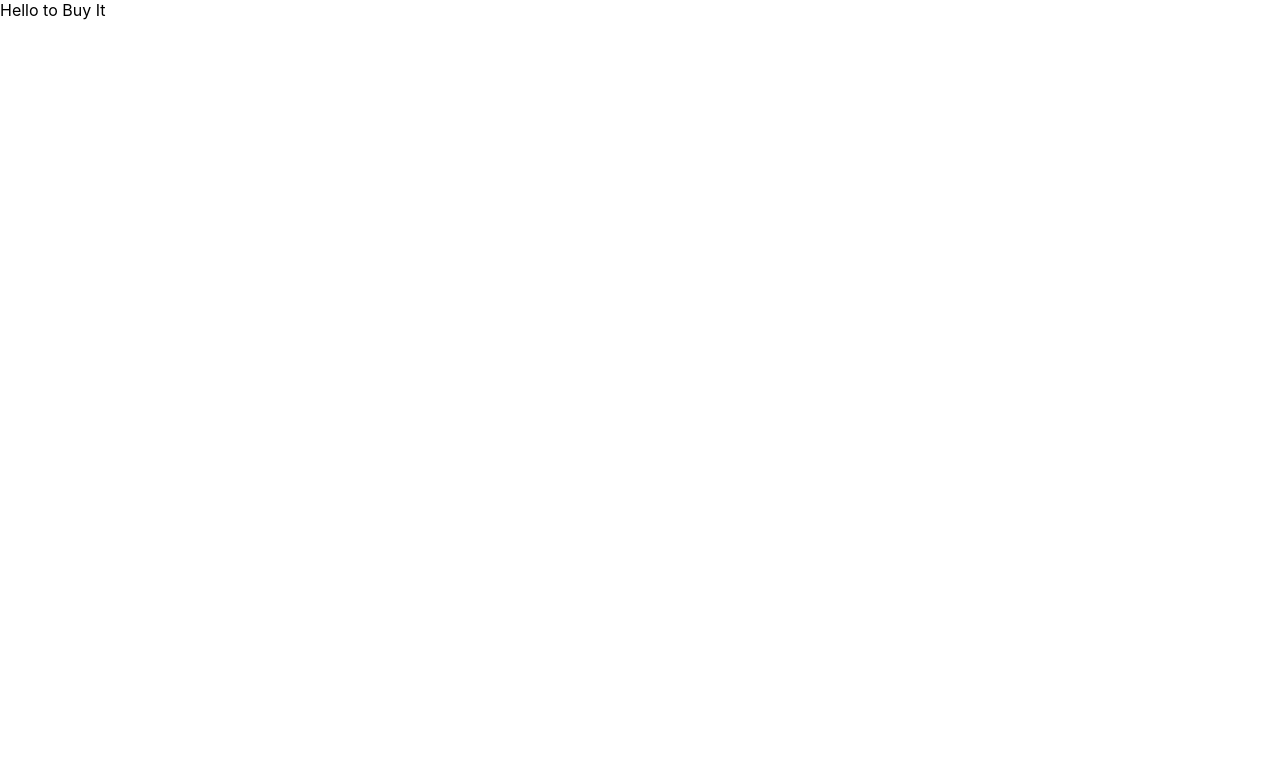
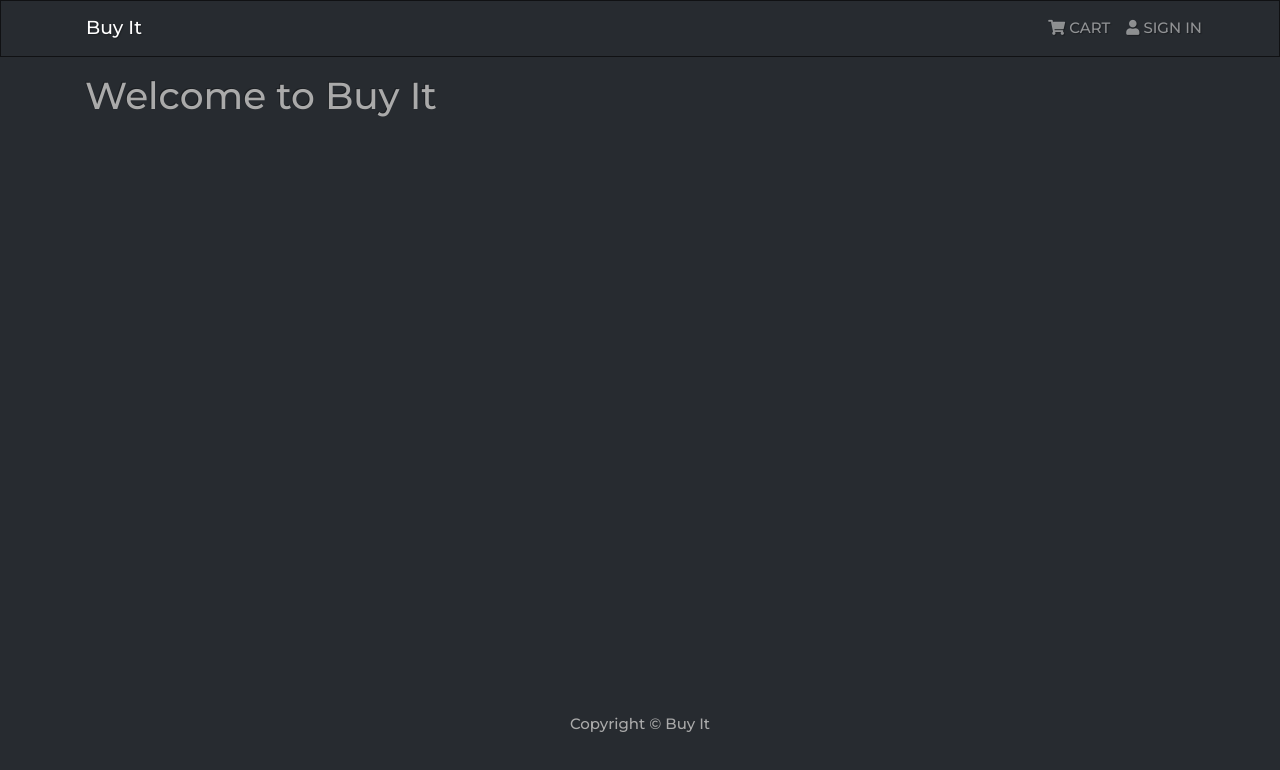
Before and after one commit to AjeaSmith/BuyIt, a React (Create React App) app in the folder frontend/: page / in a window 1280 px wide. Shown: the top 770 px of the page. Built offline with nearby package versions, Linux system fonts and the light colour scheme.

Commit message:
setup navbar

```diff
--- a/frontend/package.json
+++ b/frontend/package.json
@@ -6,7 +6,9 @@
     "@testing-library/jest-dom": "^5.11.4",
     "@testing-library/react": "^11.1.0",
     "@testing-library/user-event": "^12.1.10",
+    "bootswatch": "^4.5.3",
     "react": "^17.0.1",
+    "react-bootstrap": "^1.4.0",
     "react-dom": "^17.0.1",
     "react-scripts": "4.0.0",
     "web-vitals": "^0.2.4"
--- a/frontend/public/index.html
+++ b/frontend/public/index.html
@@ -5,22 +5,27 @@
     <link rel="icon" href="%PUBLIC_URL%/favicon.ico" />
     <meta name="viewport" content="width=device-width, initial-scale=1" />
     <meta name="theme-color" content="#000000" />
-    <meta
-      name="description"
-      content="Find what's best for you, and buy it"
-    />
+    <meta name="description" content="Find what's best for you, and buy it" />
     <link rel="apple-touch-icon" href="%PUBLIC_URL%/logo192.png" />
     <!--
       manifest.json provides metadata used when your web app is installed on a
       user's mobile device or desktop. See https://developers.google.com/web/fundamentals/web-app-manifest/
     -->
     <link rel="manifest" href="%PUBLIC_URL%/manifest.json" />
-
+    <link
+      href="https://fonts.googleapis.com/css2?family=Montserrat:wght@300;500&display=swap"
+      rel="stylesheet"
+    />
+    <link
+      rel="stylesheet"
+      href="https://cdnjs.cloudflare.com/ajax/libs/font-awesome/5.15.1/css/all.min.css"
+      integrity="sha512-+4zCK9k+qNFUR5X+cKL9EIR+ZOhtIloNl9GIKS57V1MyNsYpYcUrUeQc9vNfzsWfV28IaLL3i96P9sdNyeRssA=="
+      crossorigin="anonymous"
+    />
     <title>Buy It</title>
   </head>
   <body>
     <noscript>You need to enable JavaScript to run this app.</noscript>
     <div id="root"></div>
-
   </body>
 </html>
--- a/frontend/src/App.js
+++ b/frontend/src/App.js
@@ -1,7 +1,17 @@
+import Header from "./components/Header";
+import { Container } from "react-bootstrap";
+import Footer from "./components/Footer";
+
 function App() {
   return (
     <div className="App">
-      Hello to Buy It
+     <Header/>
+        <main className="py-3">
+          <Container>
+              <h1>Welcome to Buy It</h1>
+          </Container>
+        </main>
+     <Footer/>
     </div>
   );
 }
--- /dev/null
+++ b/frontend/src/components/Footer.js
@@ -0,0 +1,18 @@
+import React from 'react'
+import { Container, Row, Col } from 'react-bootstrap'
+
+const Footer = () => {
+    return (
+        <footer>
+            <Container>
+                <Row>
+                    <Col className="text-center py-3">
+                        Copyright &copy; Buy It
+                    </Col>
+                </Row>
+            </Container>
+        </footer>
+    )
+}
+
+export default Footer
--- /dev/null
+++ b/frontend/src/components/Header.js
@@ -0,0 +1,27 @@
+import React from "react";
+import { Nav, Navbar, Container } from "react-bootstrap";
+
+const Header = () => {
+  return (
+    <header>
+      <Navbar bg="dark" variant="dark" expand="lg">
+        <Container>
+          <Navbar.Brand href="/">Buy It</Navbar.Brand>
+          <Navbar.Toggle aria-controls="basic-navbar-nav" />
+          <Navbar.Collapse id="basic-navbar-nav">
+            <Nav className="ml-auto">
+              <Nav.Link href="/cart">
+                <i className="fas fa-shopping-cart" /> CART
+              </Nav.Link>
+              <Nav.Link href="/login">
+                <i className="fas fa-user" /> SIGN IN
+              </Nav.Link>
+            </Nav>
+          </Navbar.Collapse>
+        </Container>
+      </Navbar>
+    </header>
+  );
+};
+
+export default Header;
--- a/frontend/src/index.css
+++ b/frontend/src/index.css
@@ -1,13 +1,23 @@
 body {
   margin: 0;
-  font-family: -apple-system, BlinkMacSystemFont, 'Segoe UI', 'Roboto', 'Oxygen',
-    'Ubuntu', 'Cantarell', 'Fira Sans', 'Droid Sans', 'Helvetica Neue',
-    sans-serif;
+  font-family: "Montserrat", sans-serif;
   -webkit-font-smoothing: antialiased;
   -moz-osx-font-smoothing: grayscale;
 }
-
-code {
-  font-family: source-code-pro, Menlo, Monaco, Consolas, 'Courier New',
-    monospace;
+h1,
+h2,
+h3,
+h4,
+h5,
+h6 {
+  font-weight: 500;
 }
+main {
+  min-height: 80vh;
+}
+.navbar-brand {
+  border: none;
+}
+.navbar .nav-link {
+  border: none;
+}
--- a/frontend/src/index.js
+++ b/frontend/src/index.js
@@ -1,5 +1,6 @@
 import React from 'react';
 import ReactDOM from 'react-dom';
+import 'bootswatch/dist/slate/bootstrap.min.css';
 import './index.css';
 import App from './App';
 import reportWebVitals from './reportWebVitals';
```
Also changed, not shown: 1 other file (tests, documents, lock files or other folders).
